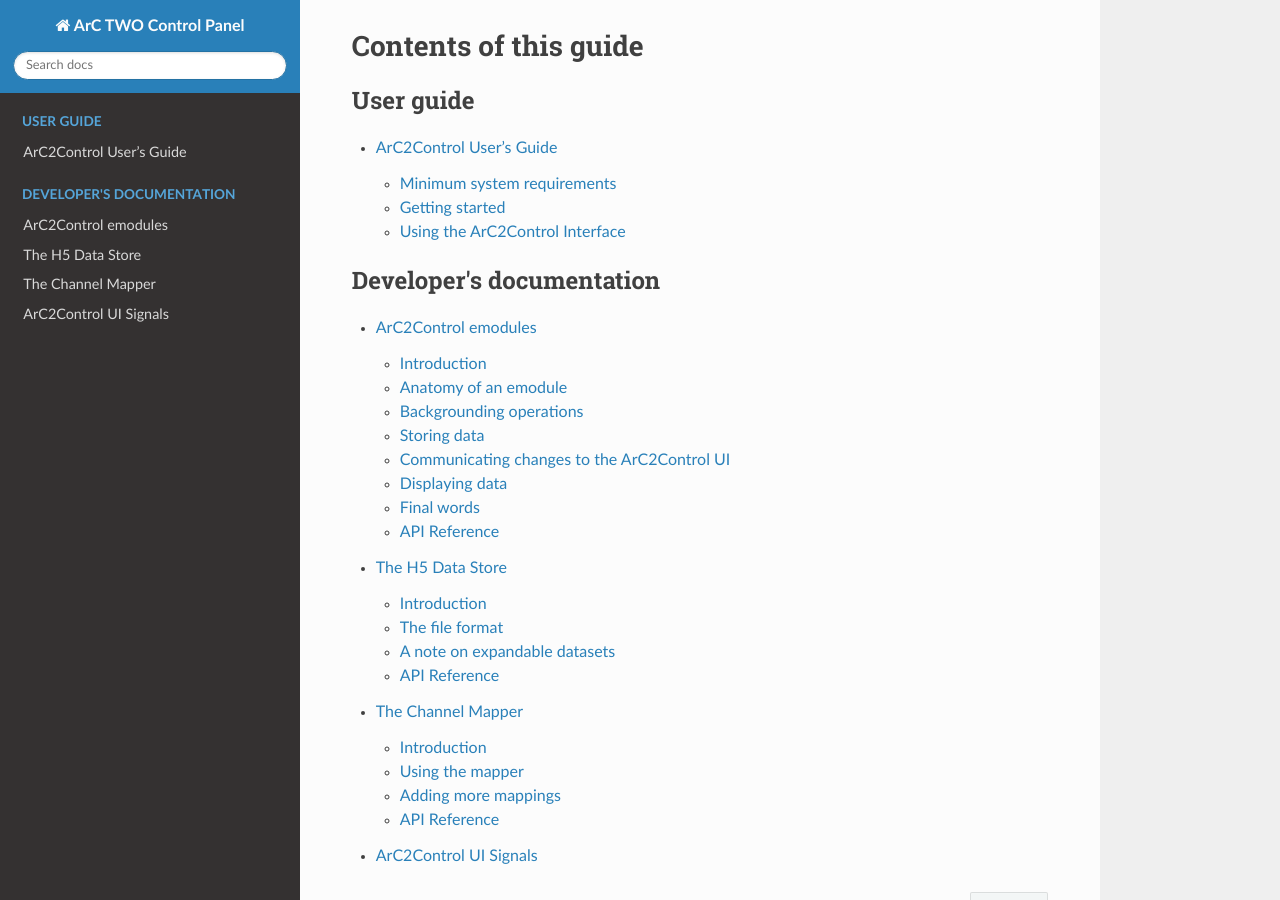
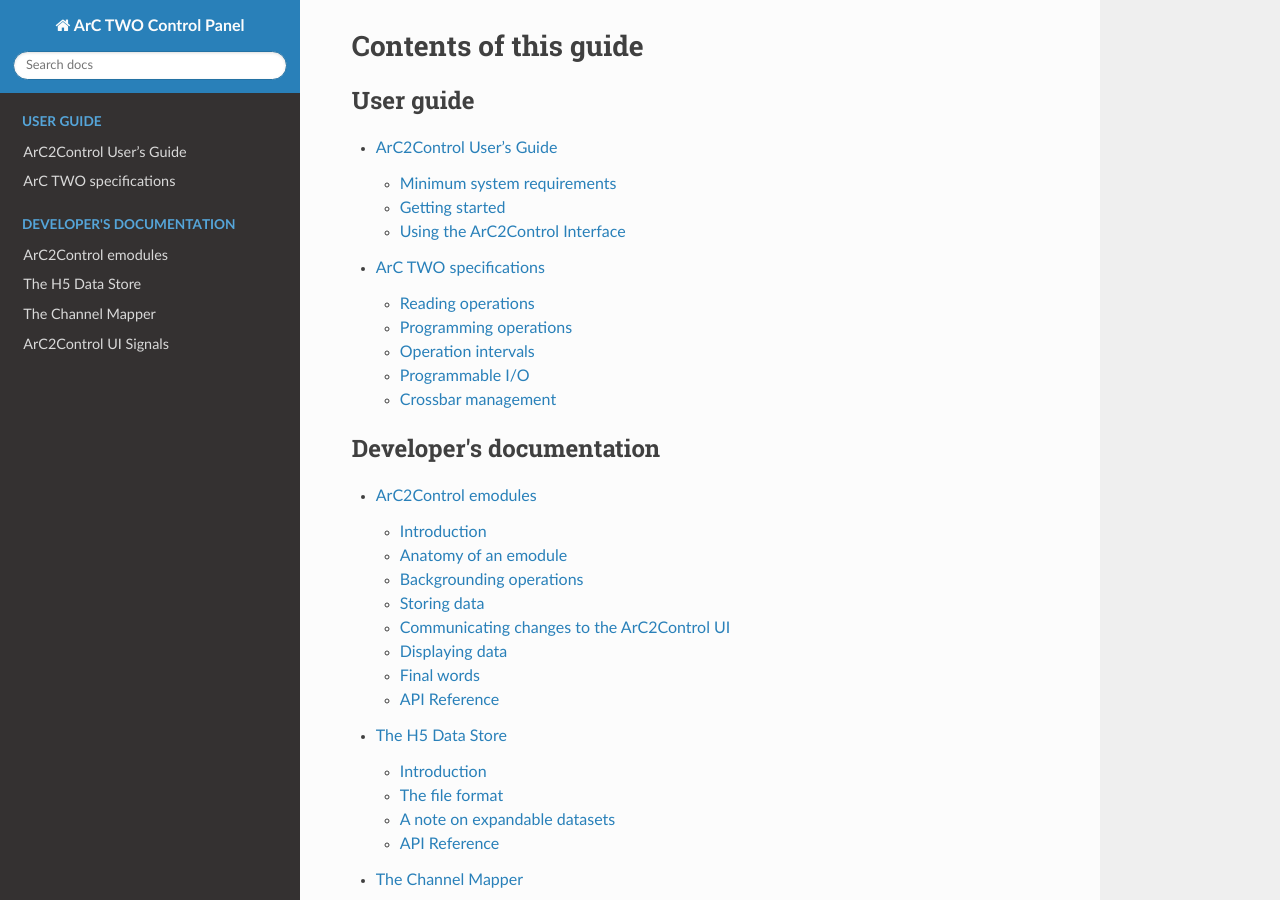
Before and after one commit to arc-instruments/arc2control, a Sphinx documentation site: the page built from docs/index.rst, in a window 1280 px wide and 900 px high, scrolled down 1138 px. Built offline with Sphinx 7.4.7 and the Read the Docs theme 2.0.0, drawn with Linux system fonts in a browser that asks for light colours; some of the changed lines change nothing that is shown.

Commit message:
Add a specifications page in the docs

```diff
--- a/docs/index.rst
+++ b/docs/index.rst
@@ -44,6 +44,7 @@
 
    overview
 
+   specs
 
 .. toctree::
    :maxdepth: 2
--- /dev/null
+++ b/docs/specs.rst
@@ -0,0 +1,65 @@
+ArC TWO specifications
+======================
+
+Reading operations
+------------------
+
+All precisions quoted are 3σ confidence intervals
+
+Current measurement
+^^^^^^^^^^^^^^^^^^^
+
+* Accuracy: 1% at >16 nA, 10% at >1.6 nA
+* Minimum current measurement: ±200 pA
+* Maximum current measurement: ±10 mA
+* Current measurement resolution: 2.6 pA
+* Current measurement time: 1.5 ms
+
+Voltage measurement
+^^^^^^^^^^^^^^^^^^^
+
+* Accuracy: 1% at >20 mV, 10% at >2 mV
+* Minimum voltage measurement: ±200 μV
+* Maximum voltage measurement: ±10 V
+* Voltage measurement resolution: 77 μV
+* Voltage measurment time: 10 μs (single sample), 320 μs (averaged)
+
+Programming operations
+----------------------
+
+* Maximum bias voltage: ±13.5 V
+* Bias voltage resolution: 305 μV at ±10 V, 610μ V at ±13.5 V
+* Bias voltage current limit: 10 mA (200mA across all channels)
+* Bias voltage slew rate: 400 mV/μs
+* Arbitrary Pulse generator voltage: ±13.5 V
+* Arbitrary Pulse generator width: 40 ns - inf
+* Arbitrary Pulse generator time resolution: 10 ns
+* Arbitrary Pulse generator current limit: 10 mA
+
+Operation intervals
+-------------------
+
+* Minimum READ → WRITE interval: 20 μs
+* Minimum WRITE → READ interval: 150 μs
+
+Programmable I/O
+----------------
+
+* 64 fully independent SMU channels with pulse generators and access to
+  unified current source
+* 32 digital outputs with arbitrary high/low levels at ±13.5 V
+* 32 digital I/Os with arbitrary high level at 1.8-5.5 V
+* 4 arbitrary supplies at ±13.5 V and ±100 mA
+
+Crossbar management
+-------------------
+
+* SMU configuration for up to 32×32 selector enabled crossbar array
+* With 32NNA68 daughterboard (included as default):
+   - Switchable header pin array for access to all channels
+   - 68 pin PLCC socket for packaged samples (up to 1 kbit crossbar
+     arrays)
+* Optional 32-port SMA array and 12-port BNC array daughterboards for probe
+  interface
+* Optional 48-pin ZIF DIP socket daughterboard for use in general
+  characterisation tasks with DIP packaged arrays.
```
